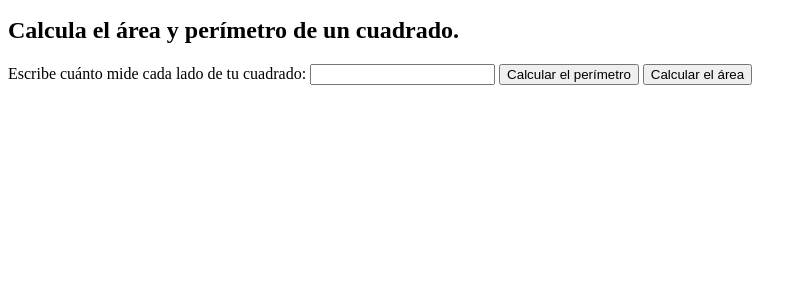
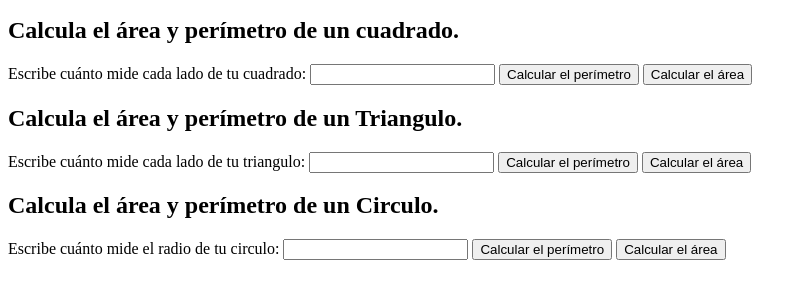
Before and after one commit to jonathanbarsky/Curso-practico-javascript, a plain HTML site: page figuras.html in a window 1280 px wide. Shown: the part 101-400 px from the top of the page, without its empty margins (0-807 px from the left). Drawn offline with Linux system fonts and the light colour scheme.

Commit message:
se agregaron los calculos de perimetro y area del circulo y triangulo

```diff
--- a/figuras.html
+++ b/figuras.html
@@ -24,6 +24,26 @@
             <button type="button" onclick="calcularPerimetroCuadrado()">Calcular el perímetro</button>
             <button type="button" onclick="calcularAreaCuadrada()">Calcular el área</button>
         </form>
+
+        <h2>Calcula el área y perímetro de un Triangulo.</h2>
+        <form action="">
+            <label for="InputTriangulo">
+                Escribe cuánto mide cada lado de tu triangulo:
+            </label>
+            <input id="InputTriangulo" type="number" />
+            <button type="button" onclick="calcularPerimetroTriangulo()">Calcular el perímetro</button>
+            <button type="button" onclick="calcularAreaTriangulo()">Calcular el área</button>
+        </form>
+
+        <h2>Calcula el área y perímetro de un Circulo.</h2>
+        <form action="">
+            <label for="InputCirculo">
+                Escribe cuánto mide el radio de tu circulo:
+            </label>
+            <input id="InputCirculo" type="number" />
+            <button type="button" onclick="calcularPerimetroCircular()">Calcular el perímetro</button>
+            <button type="button" onclick="calcularAreaCircular()">Calcular el área</button>
+        </form>
     </section>
     <script src="./figuras.js"></script>
 </body>
--- a/figuras.js
+++ b/figuras.js
@@ -109,3 +109,34 @@ function calcularAreaCuadrada() {
     const area = areaCuadrado(value);
     alert(area);
 }
+
+function calcularPerimetroTriangulo() {
+    const input = document.getElementById("InputTriangulo");
+    const value = input.value;
+
+    const perimetro = perimetroTriangulo(value);
+    alert(perimetro);
+}
+
+function calcularAreaTriangulo() {
+    const input = document.getElementById("InputTriangulo");
+    const value = input.value;
+
+    const area = areaTriangulo(value);
+    alert(area);
+}
+function calcularPerimetroCircular() {
+    const input = document.getElementById("InputCirculo");
+    const value = input.value;
+
+    const perimetro = perimetroCirculo(value);
+    alert(perimetro);
+}
+
+function calcularAreaCircular() {
+    const input = document.getElementById("InputCirculo");
+    const value = input.value;
+
+    const area = areaCirculo(value);
+    alert(area)
+}
```
